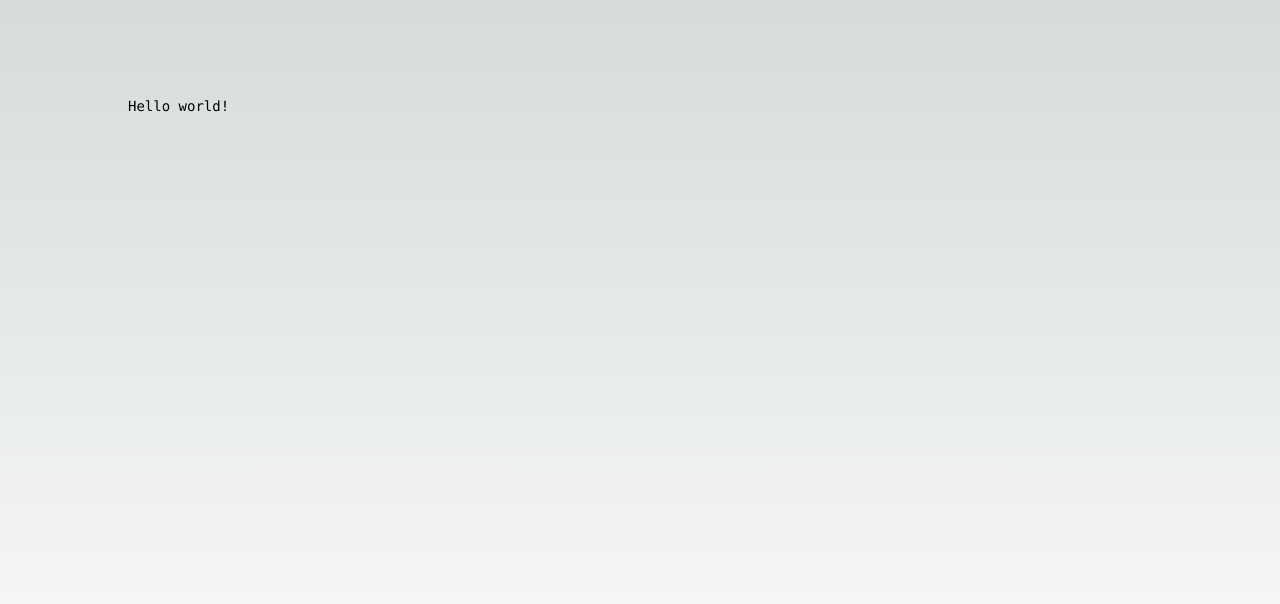
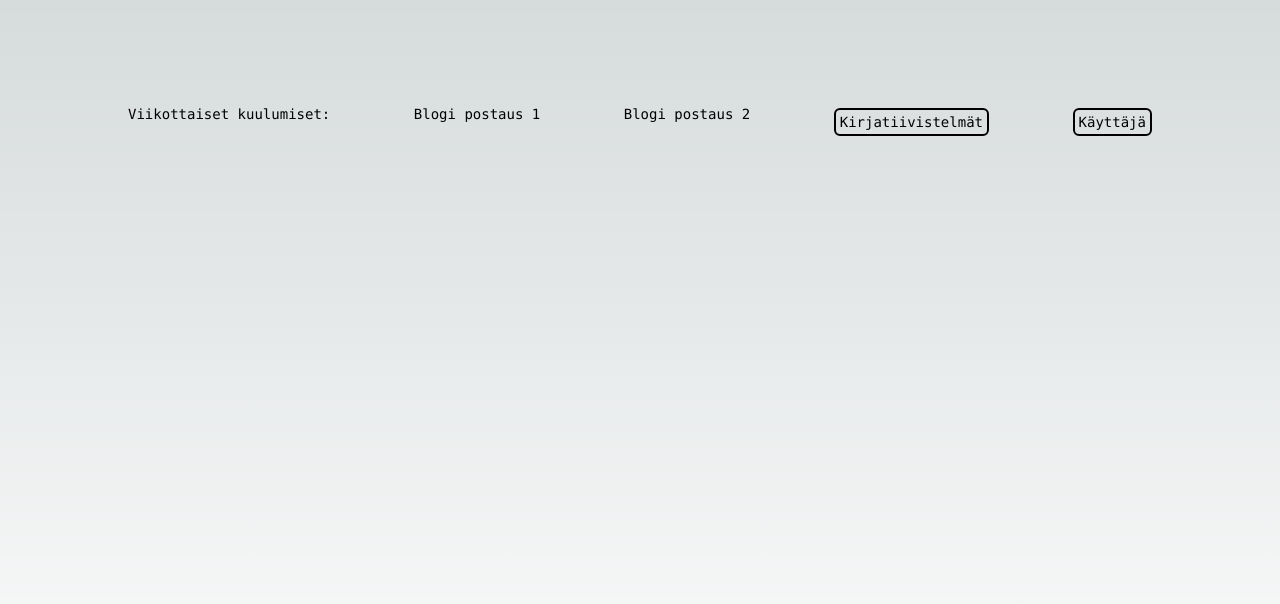
Before and after one commit to Luukalindgren/blog-nextjs, a Next.js app: page / in a window 1280 px wide. Shown: the top 604 px of the page. Built offline with nearby package versions, Linux system fonts and the light colour scheme.

Commit message:
Added main pages and links

```diff
--- /dev/null
+++ b/src/app/account/page.tsx
@@ -0,0 +1,10 @@
+
+export default function Home() {
+    return (
+      <main className="flex flex-col items-center justify-between min-h-screen p-24">
+        <div className="z-10 items-center justify-between w-full max-w-5xl font-mono text-sm lg:flex">
+          <h1>Käyttäjän tiedot:</h1>
+        </div>
+      </main>
+    )
+  }
--- /dev/null
+++ b/src/app/books/page.tsx
@@ -0,0 +1,11 @@
+export default function Home() {
+  return (
+    <main className="flex flex-col items-center justify-between min-h-screen p-24">
+      <div className="z-10 items-center justify-between w-full max-w-5xl font-mono text-sm lg:flex">
+        <h1>Luettujen kirjojen tiivistelmät:</h1>
+        <p>Tiivistelmä postaus 1</p>
+        <p>Tiivistelmä postaus 2</p>
+      </div>
+    </main>
+  );
+}
--- a/src/app/layout.tsx
+++ b/src/app/layout.tsx
@@ -1,6 +1,7 @@
+import { Metadata } from 'next'
 import './globals.css'
 
-export const metadata = {
+export const metadata: Metadata = {
   title: "Luuka's blog",
   description: 'Blog site hosted by Luuka Lindgren',
 }
--- a/src/app/page.tsx
+++ b/src/app/page.tsx
@@ -1,10 +1,23 @@
+import Link from "next/link";
 
 export default function Home() {
   return (
     <main className="flex flex-col items-center justify-between min-h-screen p-24">
       <div className="z-10 items-center justify-between w-full max-w-5xl font-mono text-sm lg:flex">
-        <p>Hello world!</p>
+        <h1>Viikottaiset kuulumiset:</h1>
+        <p>Blogi postaus 1</p>
+        <p>Blogi postaus 2</p>
+        <div className="pt-4">
+          <Link className="p-1 border-2 border-black rounded-md " href="/books">
+            Kirjatiivistelmät
+          </Link>
+        </div>
+        <div className="pt-4">
+          <Link className="p-1 border-2 border-black rounded-md " href="/account">
+            Käyttäjä
+          </Link>
+        </div>
       </div>
     </main>
-  )
+  );
 }
```
